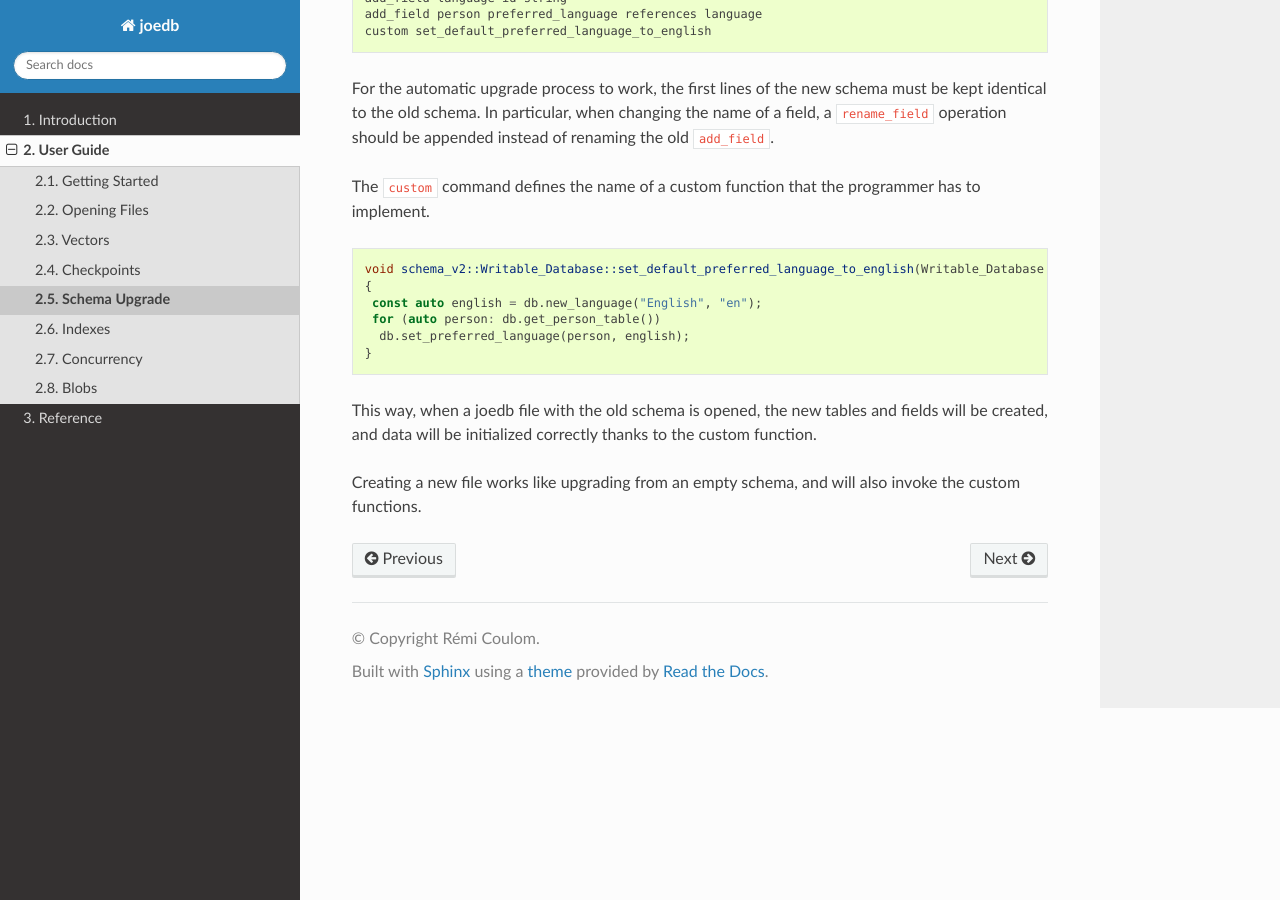
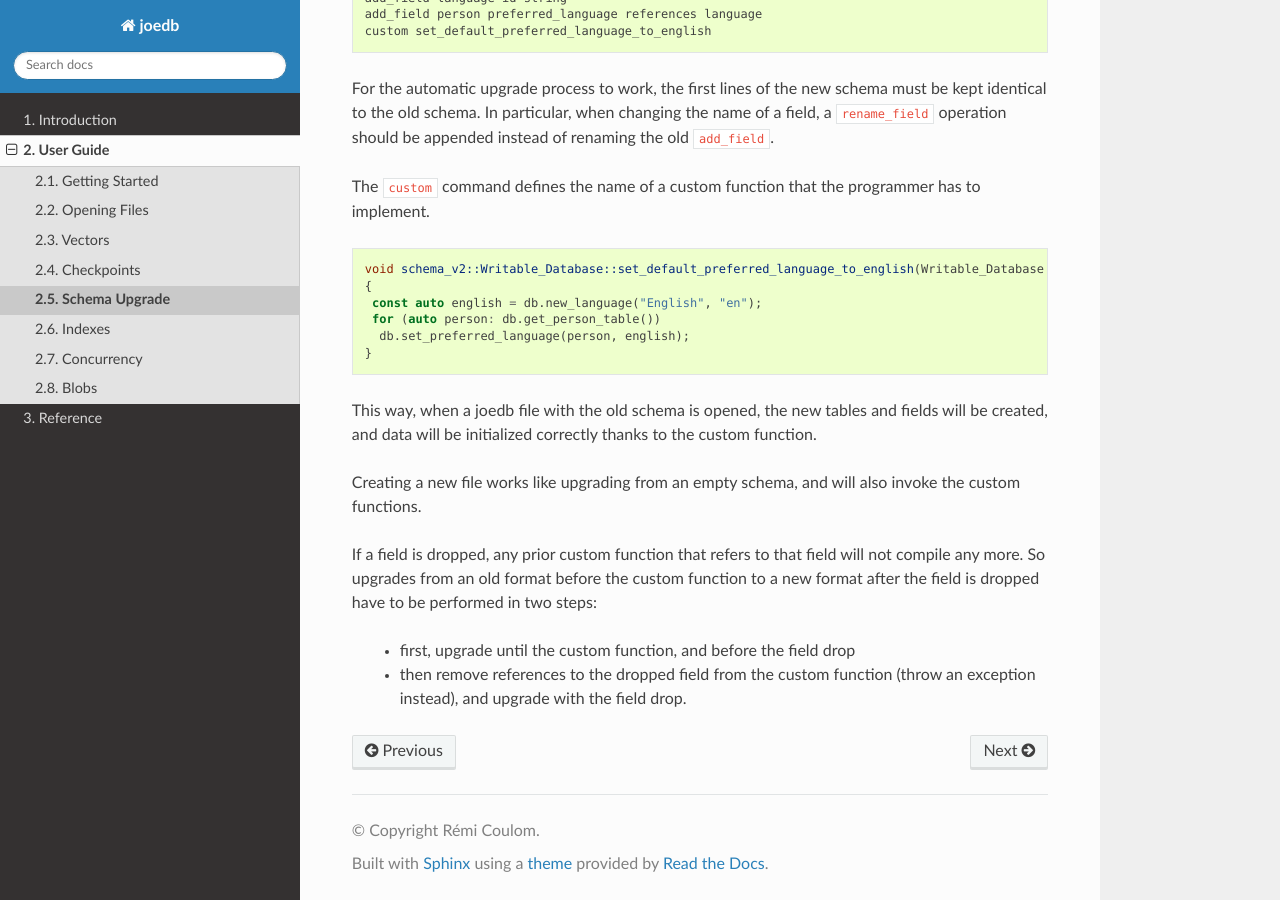
Before and after one commit to Remi-Coulom/joedb, a Sphinx documentation site: the page built from doc/source/schema_upgrade.rst, in a window 1280 px wide and 900 px high, scrolled down 838 px. Built offline with Sphinx 7.4.7 and the Read the Docs theme 3.1.0, drawn with Linux system fonts in a browser that asks for light colours; formulas are drawn with MathJax 3.

Commit message:
doc: schema upgrade when a dropped field is used by a custom function

```diff
--- a/doc/source/schema_upgrade.rst
+++ b/doc/source/schema_upgrade.rst
@@ -61,3 +61,11 @@ custom function.
 
 Creating a new file works like upgrading from an empty schema, and will also
 invoke the custom functions.
+
+If a field is dropped, any prior custom function that refers to that field will
+not compile any more. So upgrades from an old format before the custom function
+to a new format after the field is dropped have to be performed in two steps:
+
+ - first, upgrade until the custom function, and before the field drop
+ - then remove references to the dropped field from the custom function (throw
+   an exception instead), and upgrade with the field drop.
--- a/doc/source/todo.rst
+++ b/doc/source/todo.rst
@@ -19,7 +19,6 @@ For next release
        - in case of unique index failure, throw before actually inserting
        - use struct (with field names) instead of tuple for index key
 
-     - private access to dropped fields (for old custom functions), cleared at the time of drop
      - option to make some member functions private (->private: private_new_person)
      - option to add custom member functions
 
```
